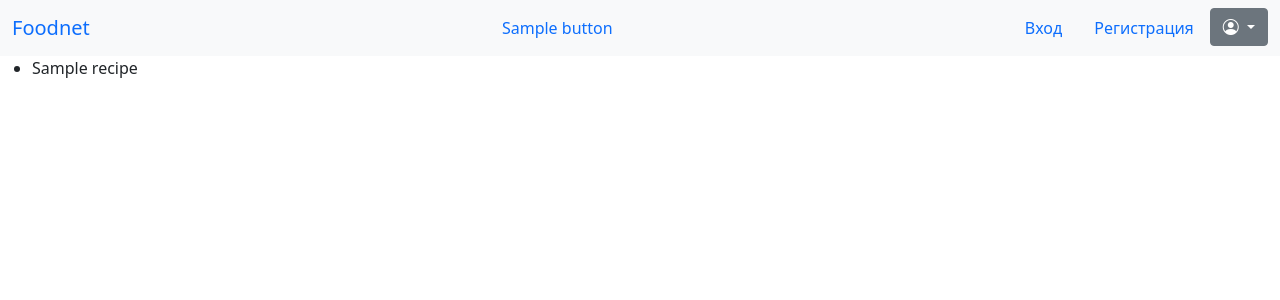
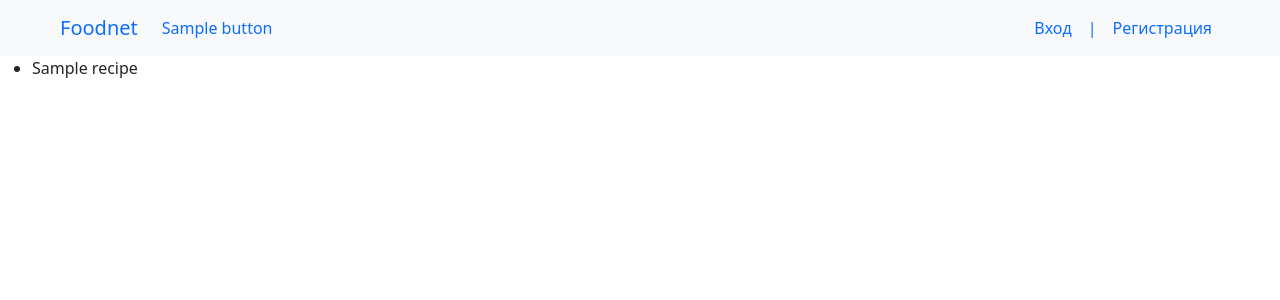
Before and after one commit to GarageMakers/Food_net, a Django app: template foodnet/templates/index.html in a window 1280 px wide. Shown: the top 300 px of the page. Run offline with Django 3.2, Linux system fonts and the light colour scheme; the template is opened without the code that fills it: most values are stand-ins (such as "Sample title", 1, 10 or a date in 2020).

Commit message:
update main page

```diff
--- a/foodnet/templates/index.html
+++ b/foodnet/templates/index.html
@@ -15,20 +15,28 @@
 <body>
     {% block navigator %}
     <nav class="navbar navbar-expand-lg bg-light">
-        <div class="container-fluid">
-            <a class="navbar-brand" href={% url "index" %}>Foodnet</a>
-            {% for button in menu%}
-            <a class="nav-link" href={% url button.url_name %}> {{ button.title }} </a>
-            {% endfor %}
-            {% if request.user.is_authenticated %}
-            <form action={% url "addRecipe" %}>
-                <button type="sumbit">Создать рецепт</button>
-            </form>
-            <a class="navbar-brand" href={% url "logout" %}>Выход</a>
-            {% else %}
-            <div class="d-flex">
-                <a class="nav-link" href={% url "login" %}>Вход</a><a class="nav-link" href={% url "register"
-                    %}>Регистрация</a>
+        <div class="container-fluid mx-5">
+            <a class="navbar-brand" href={% url 'index' %}>Foodnet</a>
+            <button class="navbar-toggler" type="button" data-bs-toggle="collapse"
+                data-bs-target="#navbarSupportedContent" aria-controls="navbarSupportedContent" aria-expanded="false"
+                aria-label="Toggle navigation">
+                <span class="navbar-toggler-icon"></span>
+            </button>
+            <div class="collapse navbar-collapse" id="navbarSupportedContent">
+                <ul class="navbar-nav me-auto mb-2 mb-lg-0">
+                    {% for button in menu %}
+                    <li class="nav-item">
+                        <a class="nav-link" aria-current="page" href={% url button.url_name %}>{{button.title}}</a>
+                    </li>
+                    {% endfor %}
+                    {% if request.user.is_authenticated %}
+                    <li class="nav-item">
+                        <a class="nav-link" aria-current="page" href={% url 'addRecipe' %}>Создать рецепт</a>
+                    </li>
+                    {% else %}
+                    {% endif %}
+                </ul>
+                {% if request.user.is_authenticated %}
                 <div class="dropdown">
                     <a type="button" class="btn btn-secondary dropdown-toggle" data-bs-toggle="dropdown"
                         aria-expanded="false" id="dropdownMenuLink">
@@ -36,13 +44,19 @@
                     </a>
 
                     <ul class="dropdown-menu" aria-labelledby="dropdownMenuLink">
-                        <li><a class="dropdown-item" href="#">Action</a></li>
-                        <li><a class="dropdown-item" href="#">Another action</a></li>
+                        <li><a class="dropdown-item" href={% url "logout" %}>Выход</a></li>
                         <li><a class="dropdown-item" href="#">Something else here</a></li>
                     </ul>
                 </div>
+                {% else %}
+                <ul class="navbar-nav">
+                    <li><a class="nav-link" href={% url "login" %}>Вход</a></li>
+                    <li class="nav-link">|</li>
+                    <li><a class="nav-link" href={% url "register" %}>Регистрация</a></li>
+                </ul>
                 {% endif %}
             </div>
+        </div>
     </nav>
     {% endblock navigator %}
     <ul>
```
Also changed, not shown: foodnet/db.sqlite3.
